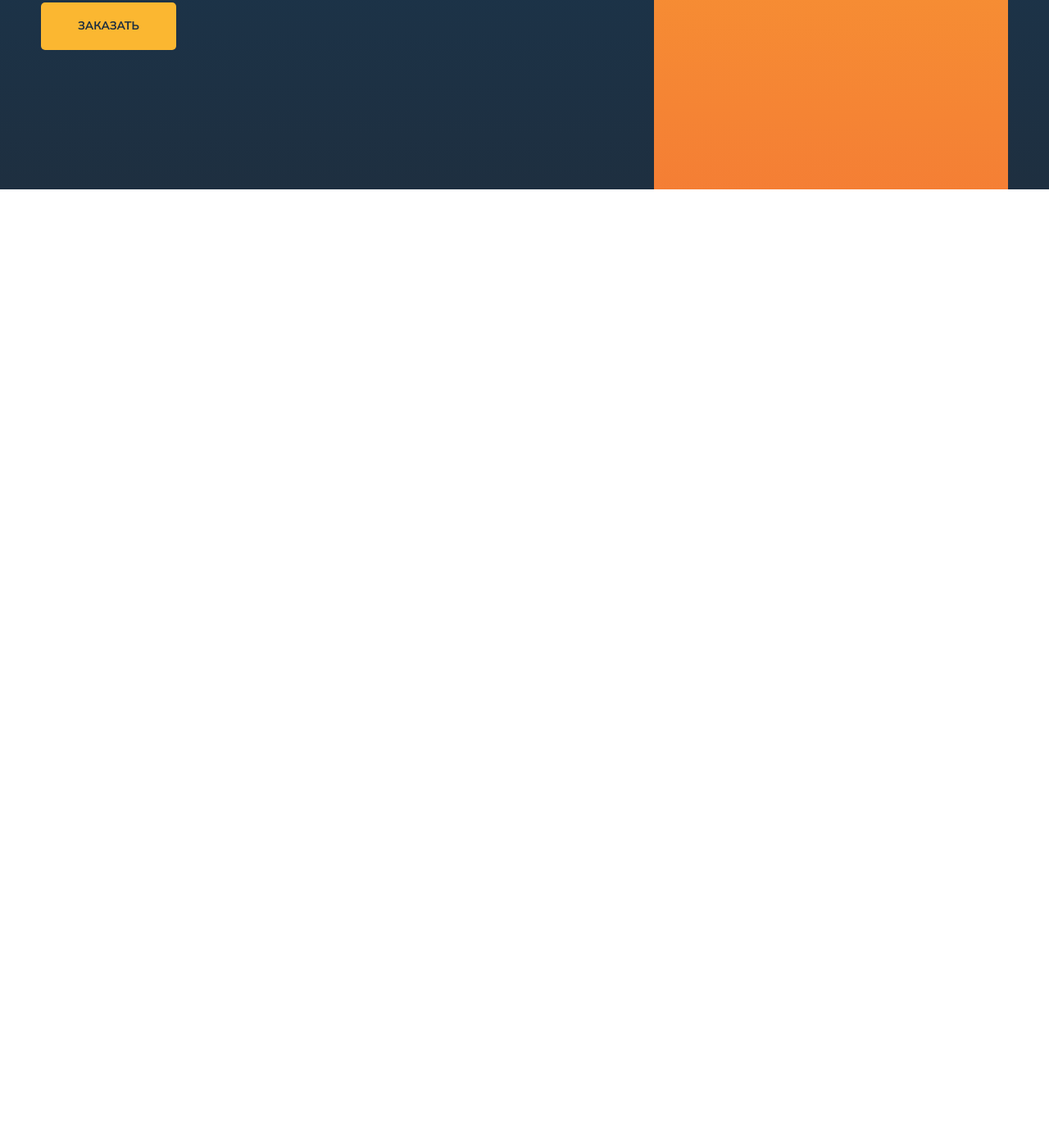
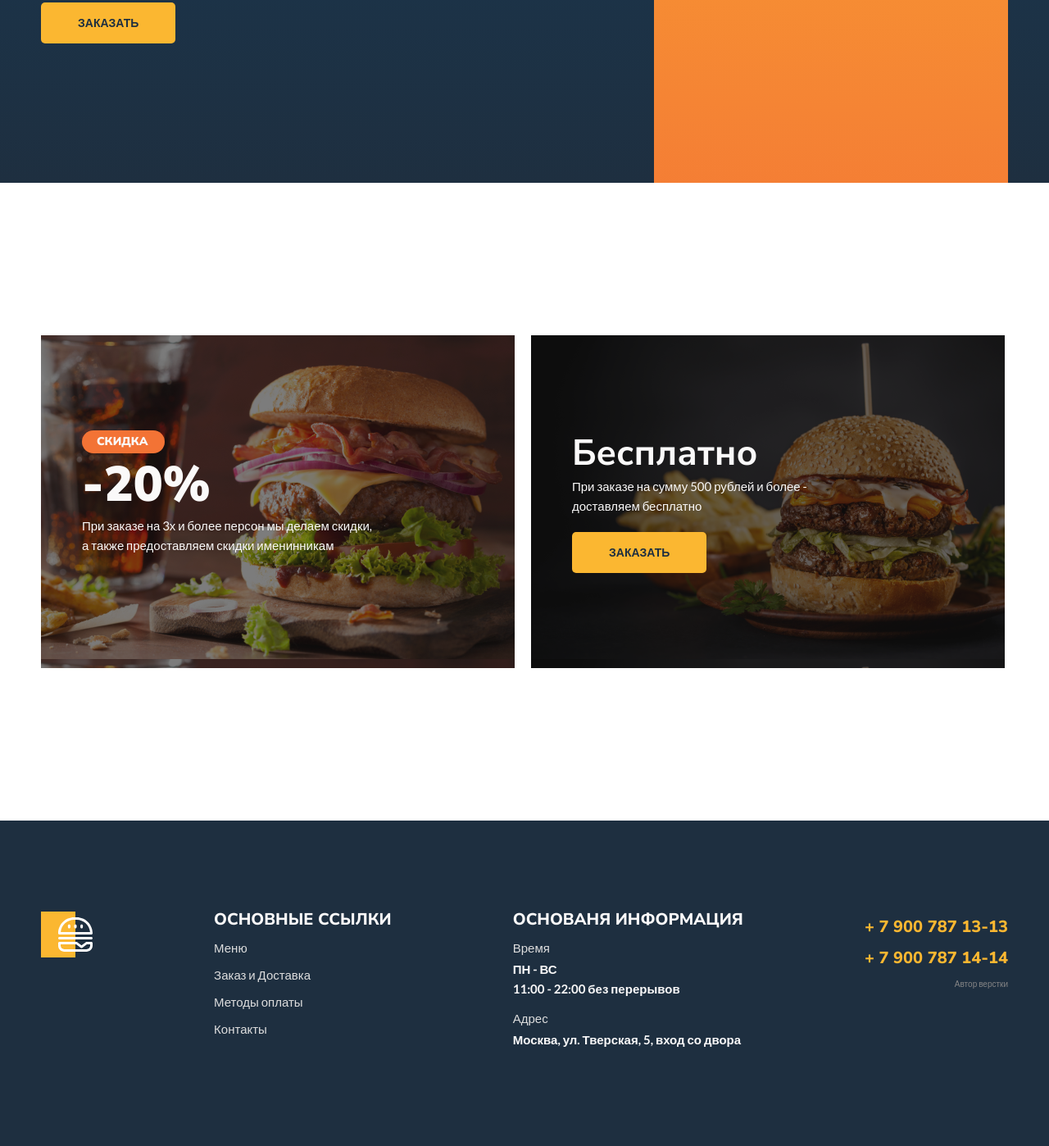
Before and after one commit to Ivan-rom/burger, a plain HTML site: page index.html in a window 1280 px wide. Shown: the part 721-2119 px from the top of the page at 82% size. Before the commit the page ends 952 px from the top, so only its background shows below. Drawn offline with Linux system fonts and the light colour scheme.

Commit message:
Add files via upload

```diff
--- a/index.html
+++ b/index.html
@@ -4,9 +4,7 @@
     <meta charset="UTF-8">
     <meta http-equiv="X-UA-Compatible" content="IE=edge">
     <meta name="viewport" content="width=device-width, initial-scale=1.0">
-    <link rel="preconnect" href="https://fonts.googleapis.com">
-    <link rel="preconnect" href="https://fonts.gstatic.com" crossorigin>
-    <link href="https://fonts.googleapis.com/css2?family=Lato&family=Nunito+Sans:wght@700;800;900&display=swap" rel="stylesheet">
+    <link href="https://fonts.googleapis.com/css2?family=Lato:wght@400;700&family=Nunito+Sans:wght@700;800;900&display=swap" rel="stylesheet">
     <link rel="stylesheet" href="style.css">
     <title>Burgers</title>
 </head>
@@ -19,7 +17,7 @@
                     Лучшие бургеры
                 </h1>
                 <p>Закажи наши фирменные бургеры или собери что-то своё, а&nbsp;наши курьеры доставят за&nbsp;30&nbsp;минут</p>
-                <a href="#">
+                <a href="#" class="order">
                     заказать
                 </a>
             </div>
@@ -29,5 +27,54 @@
             </div>
         </div>
     </header>
+    <div class="banners">
+        <div class="container">
+        <div class="banners-list">
+            <div class="banners-item sale">
+                    <span class="sale-sale">Скидка</span>
+                    <div class="percents">-20%</div>
+                    <p class="sale-text">При заказе на 3х и более персон мы делаем скидки, а&nbsp;также предоставляем скидки именинникам</p>
+            </div>
+            <div class="banners-item free">
+                <div class="free-title">Бесплатно</div>
+                <div class="free-text">При заказе на сумму 500 рублей и более - доставляем&nbsp;бесплатно</div>
+                <a href="#" class="order">Заказать</a>
+            </div>
+        </div>
+        </div>
+    </div>
+    <footer>
+        <div class="container">
+        <div class="logo">
+            <img src="img/logo.svg" alt="logo">
+        </div>
+        <div class="links">
+            <div class="footer-title">Основные ссылки</div>
+            <div class="links-list">
+                <div class="links-item"><a href="#">Меню</a></div>
+                <div class="links-item"><a href="#">Заказ и Доставка</a></div>
+                <div class="links-item"><a href="#">Методы оплаты</a></div>
+                <div class="links-item"><a href="#">Контакты</a></div>
+            </div>
+        </div>
+        <div class="infos">
+            <div class="footer-title">Основаня информация</div>
+            <div class="info">
+                <div class="info-title">Время</div>
+                <div class="info-text">ПН - ВС <br>
+                    11:00 - 22:00 без перерывов</div>
+            </div>
+            <div class="info">
+                <div class="info-title">Адрес</div>
+                <div class="info-text">Москва, ул. Тверская, 5, вход со двора</div>
+            </div>
+        </div>
+        <div class="contacts">
+            <div class="contact">+ 7 900 787 13-13</div>
+            <div class="contact">+ 7 900 787 14-14</div>
+            <a href="https://github.com/Ivan-rom" class="copyright">Автор верстки</a>
+        </div>
+        </div>
+    </footer>
 </body>
 </html>
--- a/style.css
+++ b/style.css
@@ -50,12 +50,12 @@ p {
     margin-bottom: 42px;
 }
 
-a {
+.order {
     color: #1E2F40;
     background-color: #FBB731;
     border-radius: 5px;
     text-decoration: none;
-    padding: 20px 45px;
+    padding: 16px 45px;
     display: inline-block;
     line-height: 18px;
     text-transform: uppercase;
@@ -71,9 +71,7 @@ a {
 }
 
 
-
-
-img {
+.visual img {
     width: 829px;
     position: absolute;
     right: -172px;
@@ -84,3 +82,122 @@ img {
     height: 100%;
     background: linear-gradient(2.42deg, #F37335 -19.6%, #FBB731 100.79%, #FDC830 100.79%);
 }
+
+.banners {
+    padding: 186px 0;
+}
+
+.banners-list {
+    display: flex;
+    justify-content: space-between;
+}
+
+.banners-item {
+    width: 378px;
+    padding: 116px 150px 116px 50px;
+}
+
+.sale {
+    background-image: url(img/sale.png);
+    margin-right: 20px;
+}
+
+.sale-sale {
+    text-transform: uppercase;
+    background: #F37335;
+    border-radius: 14px;
+    line-height: 18px;
+    font-size: 14px;
+    font-weight: 900;
+    padding: 5px 18px;
+    width: 65px;
+    display: inline-block;
+}
+
+.percents {
+    font-size: 60px;
+    font-weight: 900;
+    line-height: 76px;
+}
+
+.sale-text {
+    font-size: 15px;
+    line-height: 24px;
+    margin: 0;
+}
+
+
+.free {
+    background-image: url(img/free.png);
+}
+
+.free-title {
+    font-size: 44px;
+    font-weight: 700;
+    line-height: 56px;
+}
+
+.free-text {
+    font-size: 15px;
+    font-weight: 400;
+    line-height: 24px;
+    font-family: 'Lato', sans-serif;
+    margin-bottom: 20px;
+}
+
+
+footer {
+    background: #1E2F40;
+    padding-top: 111px;
+    padding-bottom: 106px;
+}
+
+.logo img {
+    width: 63px;
+}
+
+.footer-title {
+    font-weight: 800;
+    font-size: 20px;
+    line-height: 20px;
+    text-transform: uppercase;
+    margin-bottom: 12px;
+}
+
+.links-item, .info-title, .info-text, a {
+    font-family: 'Lato', sans-serif;
+    font-size: 15px;
+    line-height: 24px;
+    color: #DEDEDE;
+    text-decoration: none;
+}
+
+.links-item {
+    margin-bottom: 9px;
+}
+
+.info {
+    margin-bottom: 12px;
+}
+
+.info-title {
+    margin-bottom: 2px;
+}
+
+.info-text {
+    font-weight: 700;
+    color: #FAF9F9;
+}
+
+.contact {
+    color: #FBB731;
+    font-weight: 800;
+    font-size: 20px;
+    line-height: 38px;
+}
+
+.copyright {
+    font-size: 10px;
+    float: right;
+    color: rgb(133, 133, 133);
+}
```
Also changed, not shown: img/free.png (added), img/logo.svg (added), img/sale.png (added).
